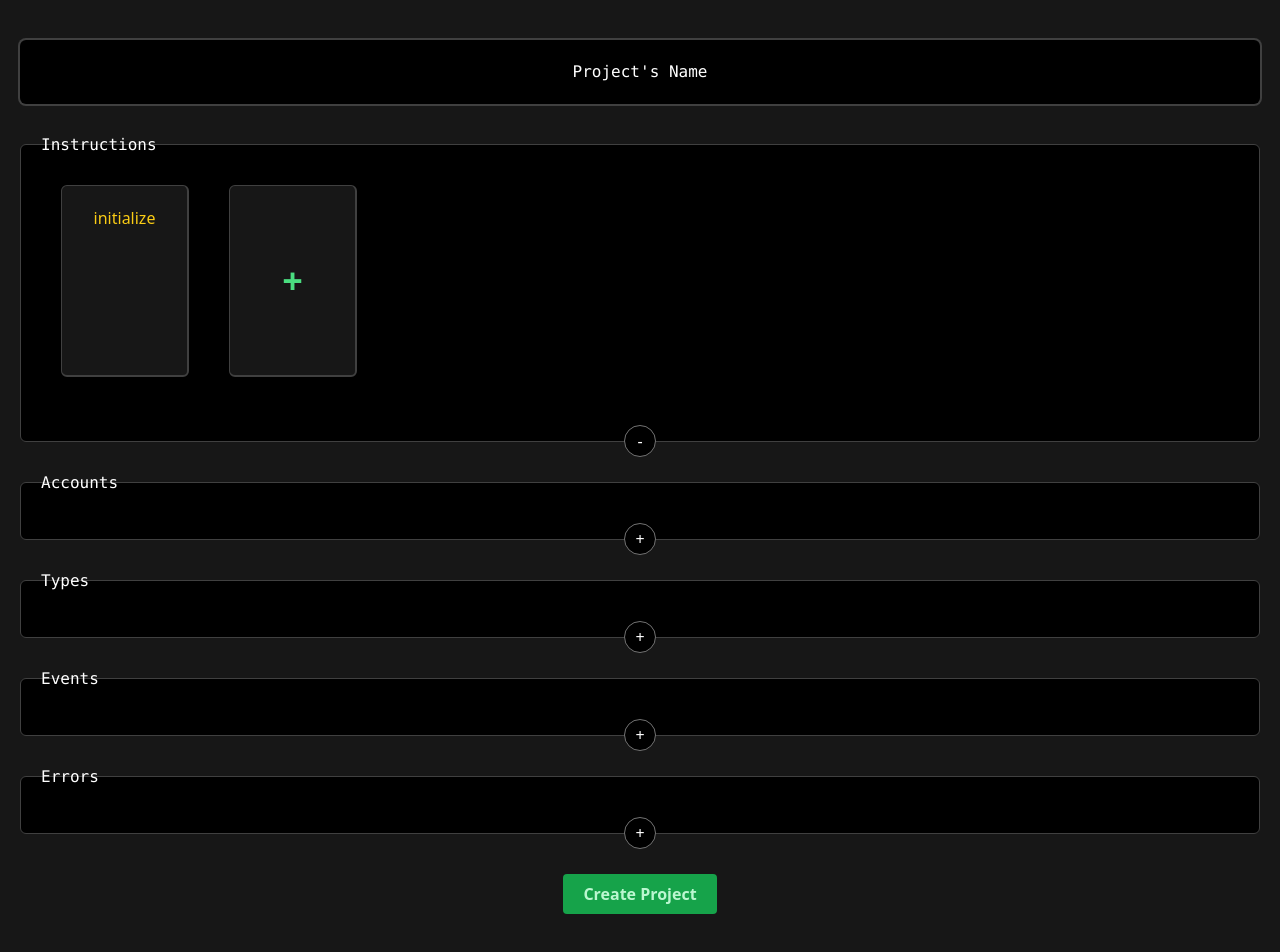
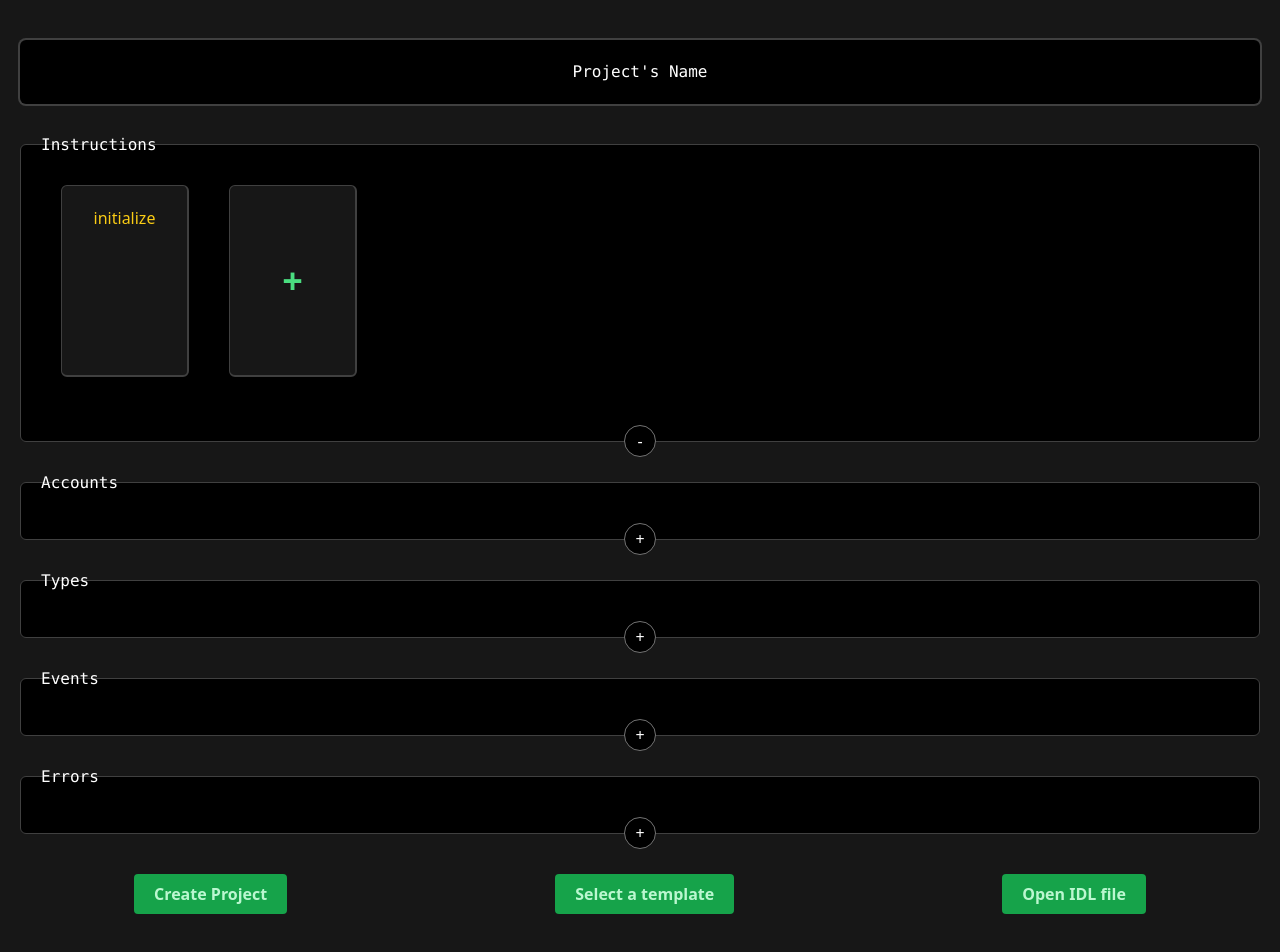
Before and after one commit to Web3-Builders-Alliance/soda, a Next.js app in the folder ui/: page / in a window 1280 px wide. Shown: the top 952 px of the page. Built offline with nearby package versions, Linux system fonts and the light colour scheme.

Commit message:
open an IDL

```diff
--- a/ui/pages/index.tsx
+++ b/ui/pages/index.tsx
@@ -3,6 +3,7 @@ import Head from "next/head";
 import { useEffect, useState } from "react";
 import { invoke } from "@tauri-apps/api/tauri";
 import { open } from "@tauri-apps/api/dialog";
+import { readTextFile } from "@tauri-apps/api/fs";
 
 type Err = {
   message?: String;
@@ -42,11 +43,12 @@ export default function Home() {
       });
       console.log(result);
       setBaseFolder(result);
-      invoke("generate", { baseFolder:result, idl, templateFolder }).then(console.log).catch(console.error);
+      invoke("generate", { baseFolder: result, idl, templateFolder }).then(console.log).catch(console.error);
     } catch (e) {
       console.error(e);
     }
   };
+
   const handleTemplateFolder = async () => {
     try {
       const result = await open({
@@ -56,6 +58,36 @@ export default function Home() {
       });
       console.log(result);
       setTemplateFolder(result);
+    } catch (e) {
+      console.error(e);
+    }
+  }
+
+  const openIDLFile = async () => {
+    try {
+      const result = await open({
+        multiple: false,
+        directory: false,
+        title: "Select an IDL file",
+        filters: [
+          {
+            name: "IDL",
+            extensions: ["json"],
+          },
+        ],
+
+      });
+      console.log(result);
+      if (typeof result !== "string") return;
+      const idl = await readTextFile(result);
+      console.log(idl);
+      const parsed = JSON.parse(idl);
+      if (parsed.name) setName(parsed.name);
+      if (parsed.instructions) setInstructions(parsed.instructions);
+      if (parsed.accounts) setAccounts(parsed.accounts);
+      if (parsed.types) setTypes(parsed.types);
+      if (parsed.events) setEvents(parsed.events);
+      if (parsed.errors) setErrors(parsed.errors);
     } catch (e) {
       console.error(e);
     }
@@ -127,6 +159,7 @@ export default function Home() {
             initExpanded={initExpanded}
           />
         ))}
+        <div className="flex">
           <button
             type="button"
             className="mx-auto px-5 py-2 my-5 bg-green-600 rounded text-green-200 font-semibold hover:text-green-100 hover:ring-2 hover:ring-green-200  "
@@ -141,6 +174,14 @@ export default function Home() {
           >
             Select a template
           </button>
+          <button
+            type="button"
+            className="mx-auto px-5 py-2 my-5 bg-green-600 rounded text-green-200 font-semibold hover:text-green-100 hover:ring-2 hover:ring-green-200  "
+            onClick={openIDLFile}
+          >
+            Open IDL file
+          </button>
+        </div>
       </main>
     </>
   );
--- a/ui/src-tauri/tauri.conf.json
+++ b/ui/src-tauri/tauri.conf.json
@@ -12,6 +12,12 @@
   "tauri": {
     "allowlist": {
       "all": false,
+      "fs": {
+        "readFile": true,
+        "writeFile": true,
+        "readDir": true,
+        "createDir": true
+      },
       "dialog": {
         "all": true,
         "ask": true,
```
Also changed, not shown: 1 other file (tests, documents, lock files or other folders). Lines whose indentation alone changed are shown as unchanged.
